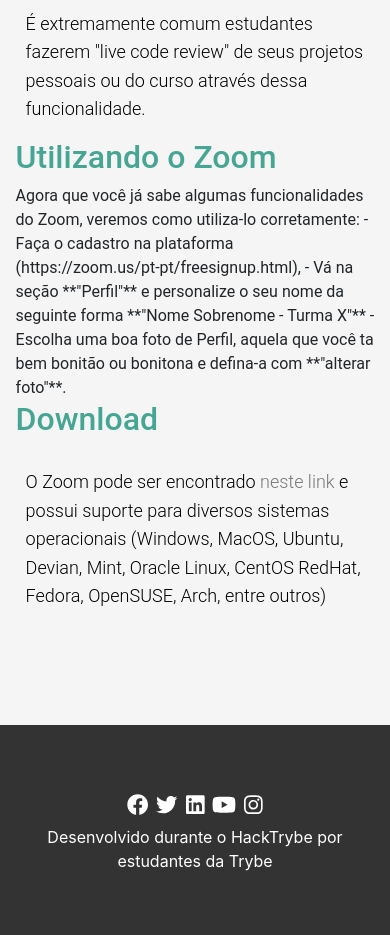
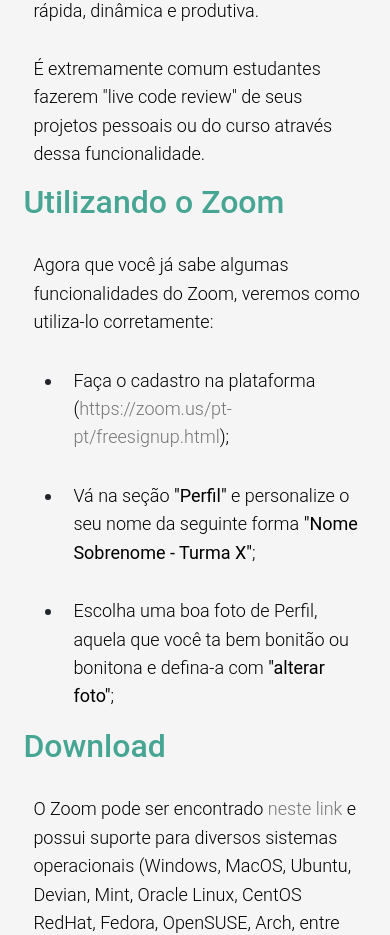
Before and after one commit to tryber/hackatrybe-covid, a React (Create React App) app: page /remote-work/Ferramentas/Zoom in a window 390 px wide. Shown: the part 1960-2895 px from the top of the page. Built offline with nearby package versions, Linux system fonts and the light colour scheme; no server answers; what google-maps-react would draw is missing.

Commit message:
Melhorando o css dos posts

```diff
--- a/src/remote_work/BlogContent.css
+++ b/src/remote_work/BlogContent.css
@@ -1,11 +1,22 @@
 .Blog-Post {
-  width: 80%;
-  padding: 100px 6vw 200px;
+  width: 800px;
+  padding: 100px 0 200px;
 }
+
+.Blog-Post a {
+  color: #767676;
+  text-decoration: none;
+}
+
+.Blog-Post a:hover {
+  color: #46A693;
+  text-decoration: none;
+}
+
 
 @media only screen and (max-width: 701px) {
   .Blog-Post {
     width: 100%;
-    padding: 100px 4vw 100px;
+    padding: 100px 0 100px;
   }
 }
--- a/src/remote_work/BlogPage.css
+++ b/src/remote_work/BlogPage.css
@@ -25,7 +25,16 @@
 .Blog-Page > .content-blog {
   background: gainsboro;
   display: flex;
+  justify-content: center;
+  padding: 0 6vw;
 }
+
+@media only screen and (max-width: 701px) {
+  .Blog-Page > .content-blog {
+    padding: 0 6vw;
+  }
+}
+
 
 .Blog-Page > .content-blog {
   background: rgba(245,245,245);
@@ -63,4 +72,7 @@
 .Blog-Page > .content-blog  ol,
 .Blog-Page > .content-blog  ul {
   margin-left: 40px;
+  line-height: 1.58;
+  font-size: 18px;
+  font-weight: 300;
 }
--- a/src/remote_work/SideBar.css
+++ b/src/remote_work/SideBar.css
@@ -1,15 +1,15 @@
 .Side-Bar {
   display: flex;
   align-items: center;
-  top: 100px;
+  top: 0px;
   position: -webkit-sticky;
   position: sticky;
-  height: 60vh;
+  height: 50vh;
   font-family: "Roboto", sans-serif;
   color: #46A693;
-  width: 20%;
-  padding-top: 80px;
-  padding-left: 10px;
+  width: 200px;
+  padding-top: 60px;
+  margin-right: 4vw;
 };
 
 .Side-Bar nav ul {
@@ -24,9 +24,15 @@
 
 .Side-Bar-list a {
   color: #767676;
-  font-size: 1.25em;
   font-weight: 700;
   text-decoration: none;
+}
+
+.Side-Bar-list li:hover {
+  color: #46A693;
+  text-decoration: none;
+  outline: 2px solid black;
+  background: #46A693;
 }
 
 .Side-Bar-list a:hover {
@@ -34,17 +40,6 @@
   text-decoration: none;
 }
 
-.Blog-Post a {
-  color: #767676;
-  text-decoration: none;
-}
-
-.Blog-Post a:hover {
-  color: #46A693;
-  text-decoration: none;
-}
-
-
 @media only screen and (max-width: 701px) {
   .Side-Bar {
     display: none;
--- a/src/remote_work/contents/contentZoom.js
+++ b/src/remote_work/contents/contentZoom.js
@@ -17,11 +17,15 @@
 É extremamente comum estudantes fazerem "live code review" de seus projetos pessoais ou do curso através dessa funcionalidade.
 ​
 <h2 id="utilizando-zoom-id"> Utilizando o Zoom </h2>
+
 ​
 Agora que você já sabe algumas funcionalidades do Zoom, veremos como utiliza-lo corretamente:
-- Faça o cadastro na plataforma (https://zoom.us/pt-pt/freesignup.html),
-- Vá na seção **"Perfil"** e personalize o seu nome da seguinte forma **"Nome Sobrenome - Turma X"**
-- Escolha uma boa foto de Perfil, aquela que você ta bem bonitão ou bonitona e defina-a com **"alterar foto"**.
+
+- Faça o cadastro na plataforma (https://zoom.us/pt-pt/freesignup.html);
+
+- Vá na seção **"Perfil"** e personalize o seu nome da seguinte forma **"Nome Sobrenome - Turma X"**;
+
+- Escolha uma boa foto de Perfil, aquela que você ta bem bonitão ou bonitona e defina-a com **"alterar foto"**;
 
 <h2 id="download-id"> Download </h2>
 
```
